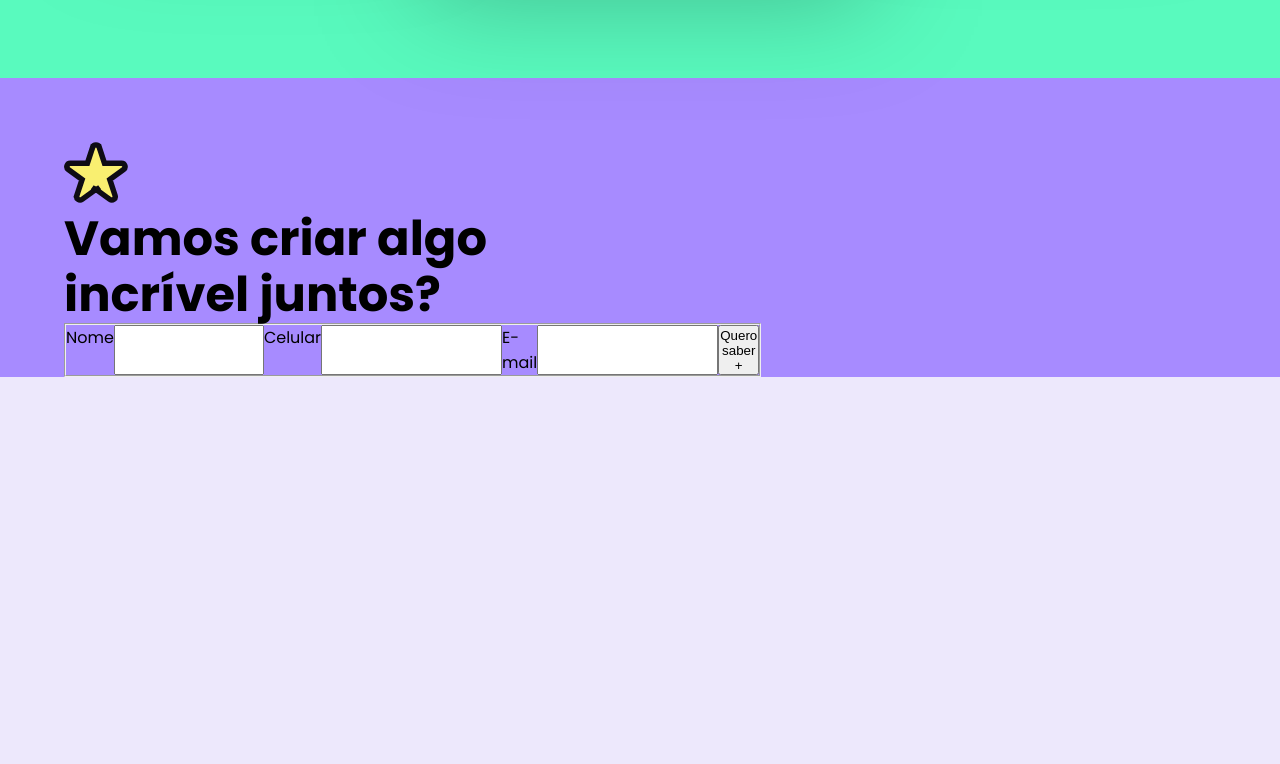
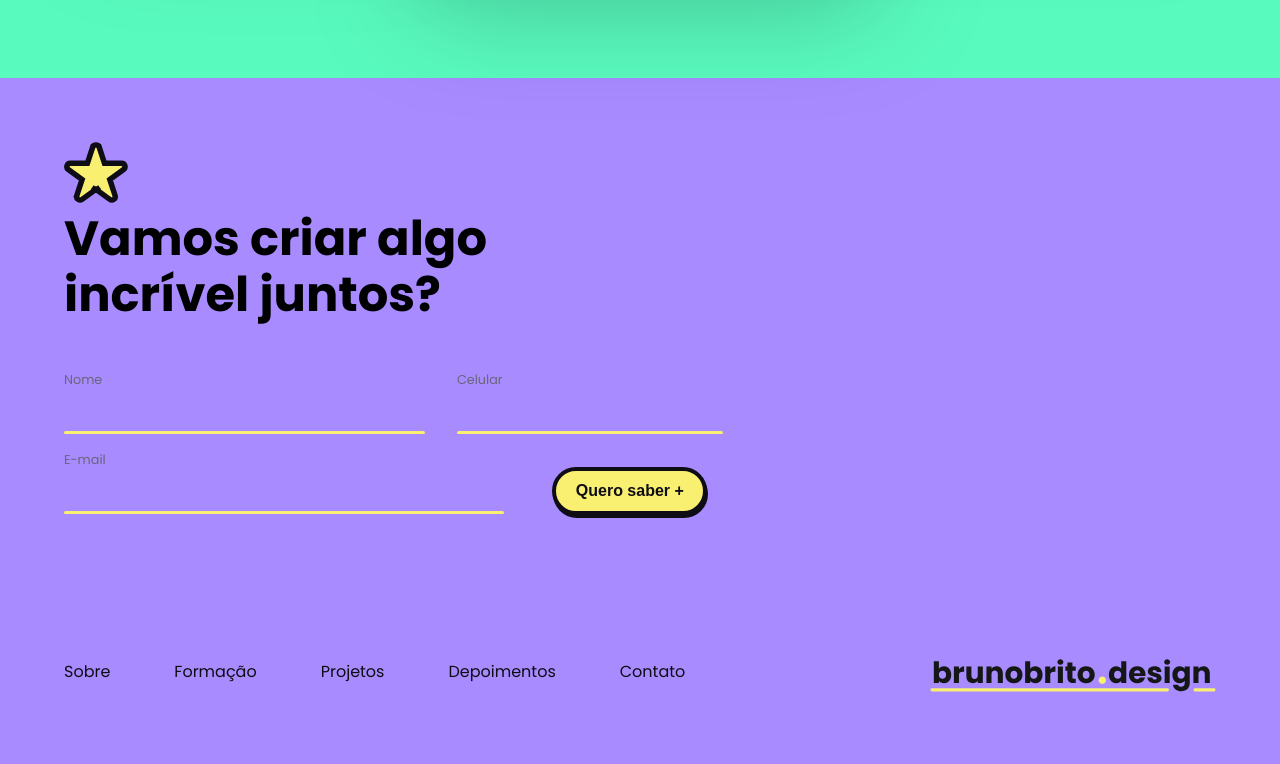
Before and after one commit to fbrunoobrito/mypersonalportifolio, a plain HTML site: page index.html in a window 1280 px wide. Shown: the part 2813-3577 px from the top of the page. Before the commit the page ends 3190 px from the top, so only its background shows below. Drawn offline with Linux system fonts and the light colour scheme.

Commit message:
footer section complete

```diff
--- a/index.html
+++ b/index.html
@@ -178,20 +178,47 @@
           <div class="form">
             <form action="">
               <fieldset class="formulario">
+                <div class="name-wrapper">
                   <label for="fullname">Nome</label>
                   <input type="text" name="fullname" id="fullname">
+                  <span></span>
+                </div>
+                <div class="phone-wrapper">
                   <label for="phone">Celular</label>
                   <input type="tel" name="phone" id="phone">
+                  <span></span>
+                </div>
+                <div class="email-wrapper">
                   <label for="email">E-mail</label>
                   <input type="email" name="email" id="email">
+                  <span></span>
+                </div>
                 <button type="submit">Quero saber +</button>
               </fieldset>
             </form>
           </div>
         </div>
       </section>
+      <div class="nav-footer">
+        <div class="nav-content container">
+          <nav class="menu-footer">
+            <ul>
+              <li><a href="#sobre">Sobre</a></li>
+              <li><a href="#level">Formação</a></li>
+              <li><a href="#projetos">Projetos</a></li>
+              <li><a href="#sobre">Depoimentos</a></li>
+              <li><a href="#sobre">Contato</a></li>
+            </ul>
+          </nav>
+          <div class="logo-footer">
+            <a href="#">
+              <img src="./assets/logo-bruno.svg" alt="Logo Bruno Brito Ponto Design">
+            </a>
+          </div>
+        </div>
+
+      </div>
     </footer>
-    </div>
   </main>
 
   </div>
--- a/style.css
+++ b/style.css
@@ -516,6 +516,109 @@ img {
   max-width: 60%;
 }
 
-.formulario input[type="text"] {
-  width: 150px;
+fieldset {
+  padding-block: 3rem;
+  border: 0;
+  display: flex;
+  flex-wrap: wrap;
 }
+
+fieldset * {
+  background: transparent;
+  border: 0;
+  margin: 0;
+}
+
+#fullname,
+#phone,
+#email {
+  padding-top: 0.8rem;
+  text-align: left;
+  width: 100%;
+  font-size: 1.2rem;
+  font-weight: 600;
+}
+
+#fullname:focus,
+#phone:focus,
+#email:focus {
+  outline: none;
+  background-color: transparent;
+}
+
+.name-wrapper,
+.phone-wrapper {
+  padding-right: 2rem;
+}
+
+.name-wrapper {
+  flex-grow: 2;
+}
+
+.name-wrapper span,
+.phone-wrapper span,
+.email-wrapper span {
+  display: inline-block;
+  height: 3px;
+  width: 100%;
+  background: #f9ef70;
+  border-radius: 99px;
+  transform: translateY(-10px);
+}
+
+label[for="fullname"],
+label[for="phone"],
+label[for="email"] {
+  display: block;
+  width: 100%;
+  font-size: 0.8rem;
+  color: #6a657a;
+}
+
+.email-wrapper {
+  min-width: 25rem;
+  flex-grow: 2;
+}
+
+button[type="submit"] {
+  margin: auto 3rem;
+  padding: 0.7rem 1.21rem;
+  background-color: #f9ef70;
+  border: 4px solid #0e0c14;
+  box-shadow: 1px 3px #0e0c14;
+  border-radius: 2rem;
+  font-size: 1rem;
+  font-weight: 600;
+  color: #0e0c14;
+}
+
+.nav-footer {
+  background-color: #a78bff;
+  padding: 5rem 0 4rem 0;
+}
+
+.nav-content {
+  display: flex;
+  justify-content: space-between;
+}
+
+.logo-footer img {
+  min-width: fit-content;
+}
+
+.menu-footer ul {
+  display: flex;
+  justify-content: space-evenly;
+  list-style: none;
+  gap: 1rem;
+}
+
+.menu-footer a {
+  text-decoration: none;
+  padding: 0.8rem 1.5rem;
+  color: #0e0c14;
+}
+
+.menu-footer li:first-child a{
+  padding-left: 0;
+}
```
Lines whose indentation alone changed are shown as unchanged.
